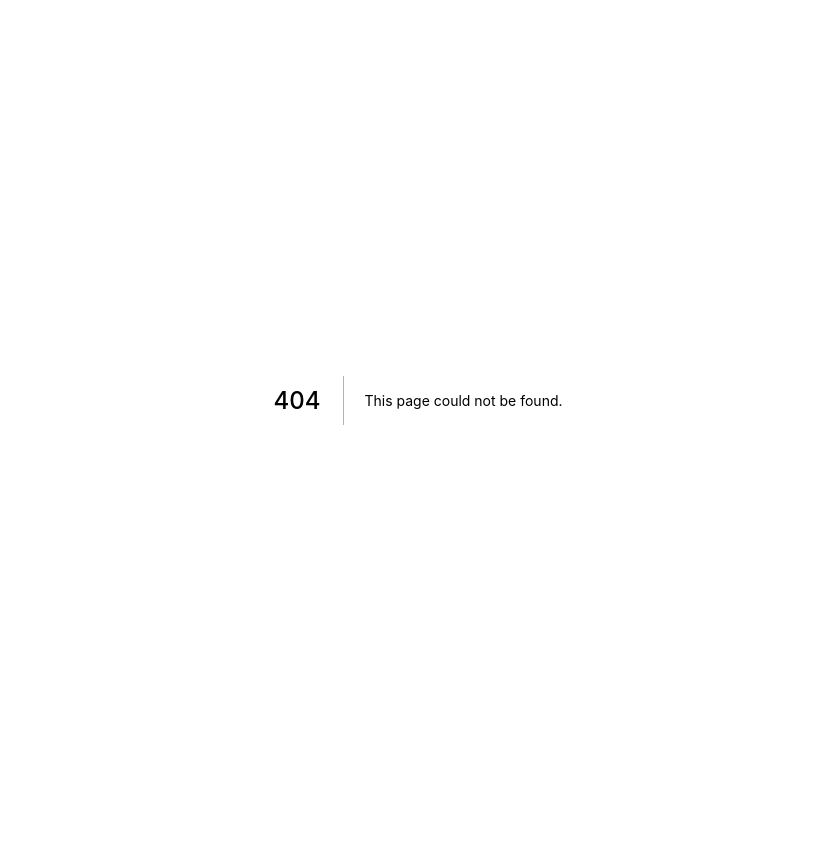
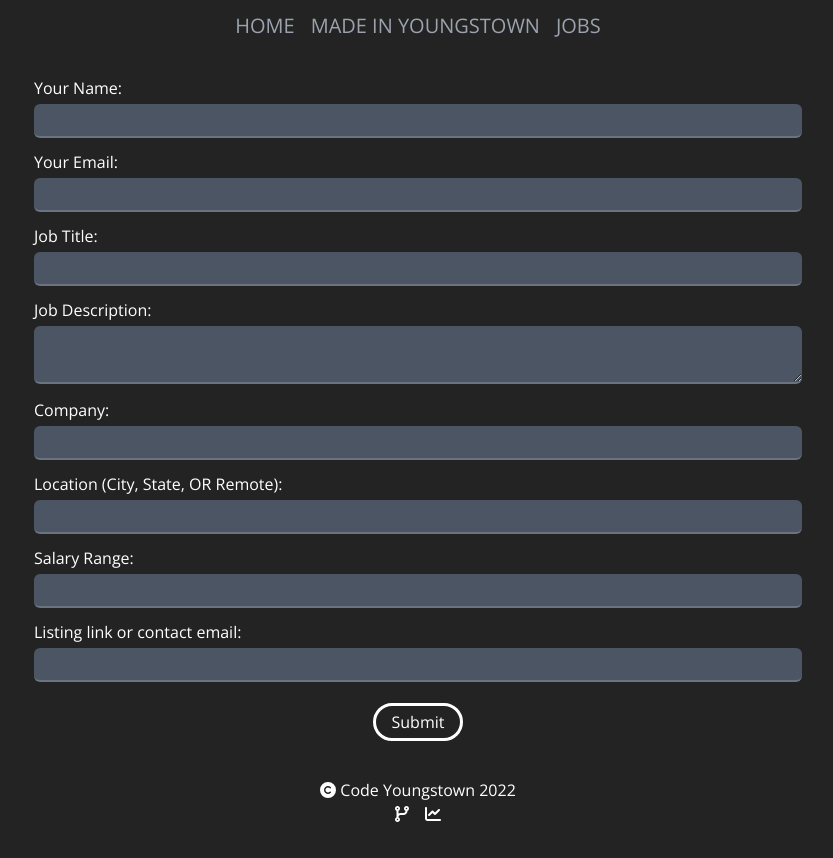
Before and after one commit to codeyoungstown/next-codeyoungstown.com, a Next.js app: page /add-company-form in a window 1280 px wide. Before the commit this address had no page. Shown: the whole page, without its empty margins (222-1055 px from the left). Before the commit the page ends 800 px from the top, so only its background shows below. Built offline with nearby package versions, Linux system fonts and the light colour scheme.

Commit message:
created form button styles

```diff
--- a/components/Companies.tsx
+++ b/components/Companies/Companies.tsx
@@ -1,8 +1,8 @@
-import { companies } from "../data/companies";
+import { companies } from "../../data/companies";
 import { FontAwesomeIcon } from "@fortawesome/react-fontawesome";
 import { faLocationDot } from "@fortawesome/free-solid-svg-icons";
-import DataCard from "./Globals/DataCard";
-import Search from "./Globals/Search";
+import DataCard from "../Globals/DataCard";
+import Search from "../Globals/Search";
 import { useState } from "react";
 
 export default function Companies() {
--- /dev/null
+++ b/components/Globals/FormButton.tsx
@@ -0,0 +1,10 @@
+export default function FormButton({ formLink, children }) {
+  return (
+    <a
+      className="px-6 py-2 bg-gray-600 text-white text-sm uppercase rounded hover:bg-gray-700 hover:shadow-lg"
+      href={formLink}
+    >
+      {children}
+    </a>
+  );
+}
--- /dev/null
+++ b/pages/add-company-form.tsx
@@ -0,0 +1,51 @@
+import Layout from "../components/Layout";
+import FormField from "../components/Globals/FormField";
+
+const pageDescription =
+  "Add a company to the Code Youngstown local tech company directory.";
+
+export default function CompanyForm() {
+  const BASE_URL = process.env.NEXT_PUBLIC_VERCEL_URL;
+  return (
+    <Layout page="Add Company Form" description={pageDescription}>
+      <div className="flex w-full justify-center">
+        <form
+          className="w-full max-w-screen-md m-2"
+          action="https://formsubmit.co/contact@codeyoungstown.com"
+          method="POST"
+        >
+          <input type="hidden" name="_subject" value="New Job Listing!" />
+          <input
+            type="hidden"
+            name="_next"
+            value={`https://${BASE_URL}/submission-thank-you`}
+          />
+          <input type="hidden" name="_captcha" value="false" />
+          <FormField name="name" label="Your Name:" />
+          <FormField name="email" label="Your Email:" type="email" />
+          <FormField name="jobTitle" label="Job Title:" />
+          <FormField name="description" label="Job Description:" textarea />
+          <FormField name="company" label="Company:" />
+          <FormField
+            name="location"
+            label="Location (City, State, OR Remote):"
+          />
+          <FormField name="salaryRange" label="Salary Range:" />
+          <FormField
+            name="Contact/Listing"
+            label="Listing link or contact email:"
+          />
+
+          <div>
+            <button
+              className="px-4 py-1 mt-2  outline rounded-full border-0 border-white hover:bg-gray-700"
+              type="submit"
+            >
+              Submit
+            </button>
+          </div>
+        </form>
+      </div>
+    </Layout>
+  );
+}
--- a/pages/jobs.tsx
+++ b/pages/jobs.tsx
@@ -1,4 +1,4 @@
-// Card design for each job listing with job description, contact person, salary range (optional), location (remote?), listing link
+import FormButton from "../components/Globals/FormButton";
 
 import Link from "next/link";
 import Layout from "../components/Layout";
@@ -13,7 +13,7 @@ export default function Jobs() {
       <h1 className="text-3xl p-2">Jobs</h1>
       <p className="sm:text-xl text-md p-2">{pageDescription}</p>
       <Link href="/jobs-form">
-        <a className="hover:text-gray-300 underline">Submit a Job</a>
+        <FormButton formLink="/jobs-form">Submit a Job</FormButton>
       </Link>
       <JobListings />
     </Layout>
--- a/pages/made-in-youngstown.tsx
+++ b/pages/made-in-youngstown.tsx
@@ -1,5 +1,6 @@
 import Layout from "../components/Layout";
-import Companies from "../components/Companies";
+import Companies from "../components/Companies/Companies";
+import FormButton from "../components/Globals/FormButton";
 
 const pageDescription =
   "Local tech companies in and around the Youngstown OH area.";
@@ -7,9 +8,10 @@ const pageDescription =
 export default function MadeInYoungstown() {
   return (
     <Layout page="Made In Youngstown" description={pageDescription}>
-      <h1 className="text-3xl p-2">Made In Youngstown</h1>
-      <p className="sm:text-xl text-md p-2">{pageDescription}</p>
-      <div className="flex justify-center">
+      <h1 className="text-3xl m-2">Made In Youngstown</h1>
+      <p className="sm:text-xl text-md mb-2">{pageDescription}</p>
+      <FormButton formLink="/add-company-form">add company</FormButton>
+      <div className="flex justify-center mt-4">
         <Companies />
       </div>
     </Layout>
```
